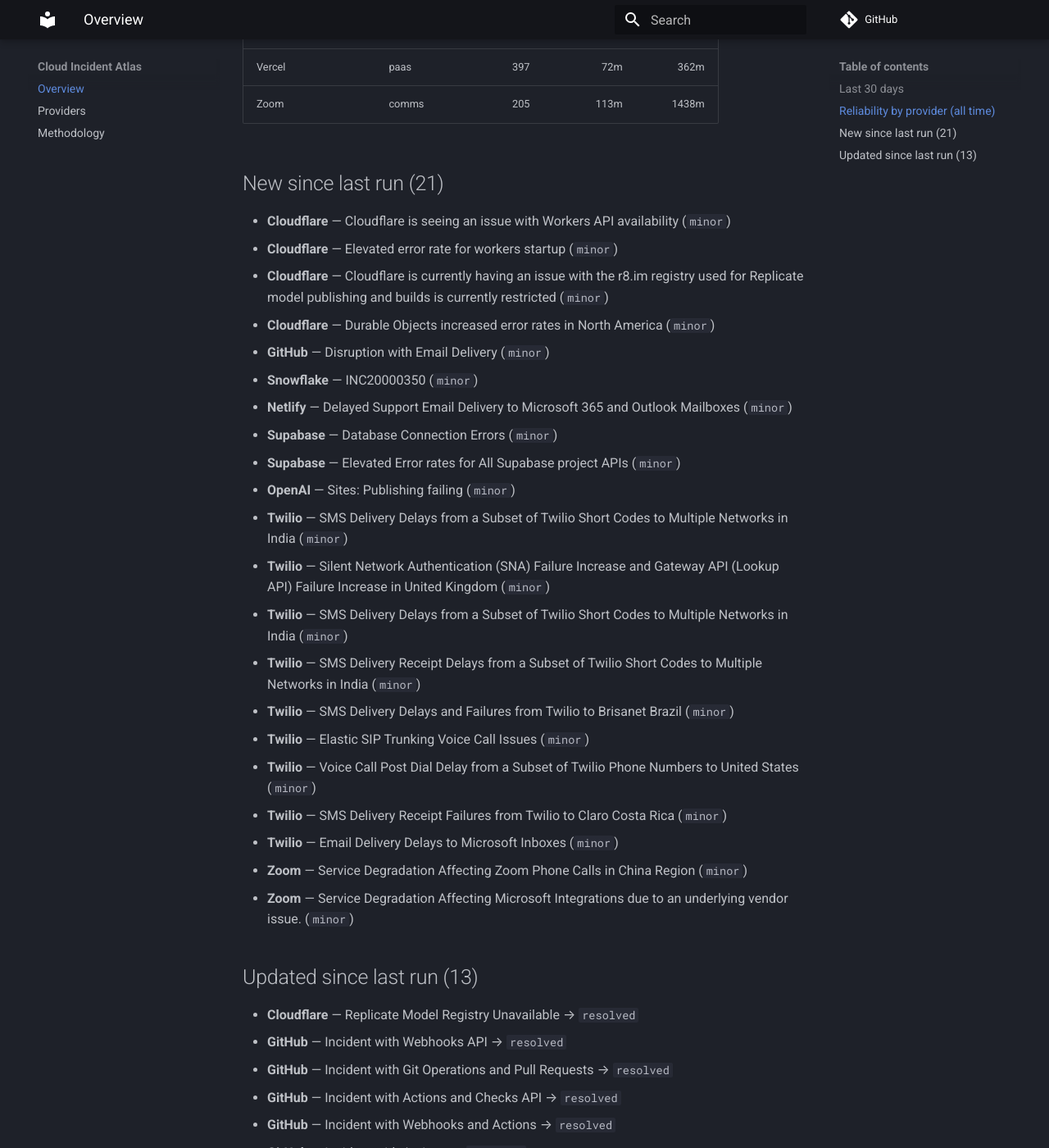
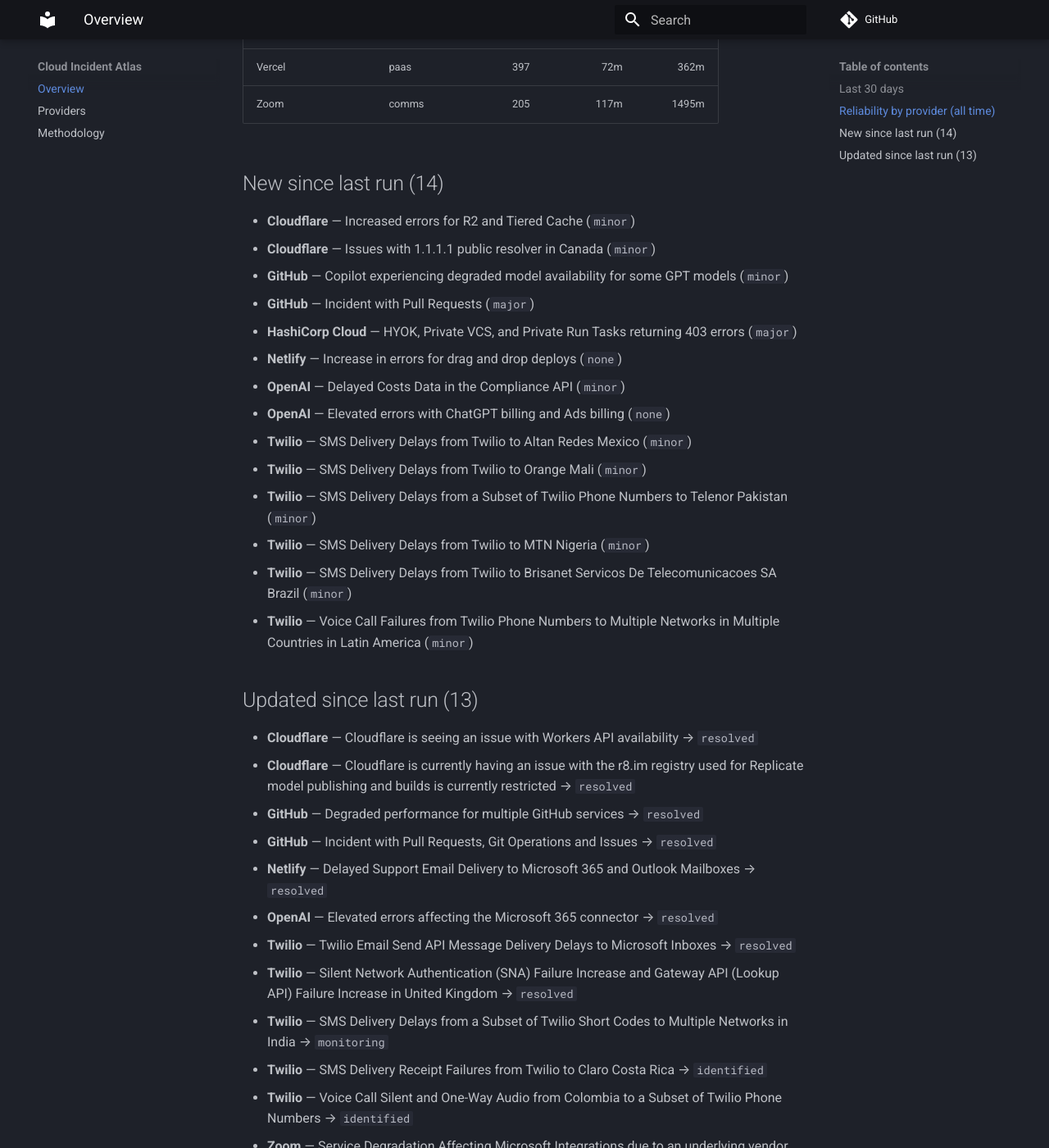
Before and after one commit to ayushgupta07xx/cloud-incident-atlas, an MkDocs documentation site: the page built from docs/index.md, in a window 1280 px wide and 1400 px high, scrolled down 1479 px. Shown: the whole window at 82% size. Built offline with MkDocs 1.6.1 and Material for MkDocs 9.7.7, drawn with Linux system fonts in a browser that asks for light colours; comment, search, counter and statistics services are not loaded; some of the changed text lies outside the part shown.

Commit message:
docs: refresh digest and charts
Regenerated from the corpus by the ingest pipeline.

Run: https://github.com/ayushgupta07xx/cloud-incident-atlas/actions/runs/43628372315

Co-authored-by: github-actions[bot] <41898282+github-actions[bot]@users.noreply.github.com>

```diff
--- a/docs/index.md
+++ b/docs/index.md
@@ -1,11 +1,11 @@
 # Cloud Incident Atlas
 
-Cross-vendor incident data for 25 providers. Corpus: **24,019 incidents**. Updated 2026-11-13.
+Cross-vendor incident data for 25 providers. Corpus: **24,033 incidents**. Updated 2026-11-14.
 
 ## Last 30 days
 
-- Incidents recorded: **506**
-- Major or worse: **66**
+- Incidents recorded: **494**
+- Major or worse: **65**
 
 ## Reliability by provider (all time)
 
@@ -15,67 +15,60 @@
 | Amazon Web Services | cloud | 91 | — | — |
 | Microsoft Azure | cloud | 1 | — | — |
 | CircleCI | devtools | 324 | 69m | 481m |
-| Cloudflare | cdn | 6867 | 239m | 507m |
+| Cloudflare | cdn | 6869 | 239m | 509m |
 | Confluent Cloud | data | 268 | 194m | 1592m |
 | Datadog | observability | 128 | 72m | 224m |
 | DigitalOcean | cloud | 511 | 144m | 571m |
 | Discord | comms | 227 | 56m | 296m |
 | Elastic Cloud | observability | 265 | 192m | 1462m |
 | Google Cloud Platform | cloud | 8 | 504m | — |
-| GitHub | devtools | 671 | 67m | 286m |
+| GitHub | devtools | 673 | 67m | 284m |
 | Grafana Cloud | observability | 805 | 93m | 1136m |
-| HashiCorp Cloud | devtools | 43 | 160m | 1515m |
+| HashiCorp Cloud | devtools | 44 | 150m | 1509m |
 | MongoDB Atlas | data | 279 | 120m | 1403m |
-| Netlify | paas | 234 | 41m | 233m |
+| Netlify | paas | 235 | 41m | 236m |
 | New Relic | observability | 112 | 63m | 306m |
 | npm | devtools | 69 | 107m | 340m |
-| OpenAI | ai | 141 | 110m | 609m |
+| OpenAI | ai | 143 | 110m | 678m |
 | Sentry | observability | 354 | 84m | 354m |
 | Snowflake | data | 215 | 120m | 599m |
 | Supabase | paas | 464 | 147m | 1251m |
-| Twilio | comms | 11301 | 272m | 1128m |
+| Twilio | comms | 11307 | 272m | 1129m |
 | Vercel | paas | 397 | 72m | 362m |
-| Zoom | comms | 205 | 113m | 1438m |
+| Zoom | comms | 205 | 117m | 1495m |
 
-## New since last run (21)
+## New since last run (14)
 
-- **Cloudflare** — Cloudflare is seeing an issue with Workers API availability (`minor`)
-- **Cloudflare** — Elevated error rate for workers startup (`minor`)
-- **Cloudflare** — Cloudflare is currently having an issue with the r8.im registry used for Replicate model publishing and builds is currently restricted (`minor`)
-- **Cloudflare** — Durable Objects increased error rates in North America (`minor`)
-- **GitHub** — Disruption with Email Delivery (`minor`)
-- **Snowflake** — INC20000350 (`minor`)
-- **Netlify** — Delayed Support Email Delivery to Microsoft 365 and Outlook Mailboxes (`minor`)
-- **Supabase** — Database Connection Errors (`minor`)
-- **Supabase** — Elevated Error rates for All Supabase project APIs (`minor`)
-- **OpenAI** — Sites: Publishing failing (`minor`)
-- **Twilio** — SMS Delivery Delays from a Subset of Twilio Short Codes to Multiple Networks in India (`minor`)
-- **Twilio** — Silent Network Authentication (SNA) Failure Increase and Gateway API (Lookup API) Failure Increase in United Kingdom (`minor`)
-- **Twilio** — SMS Delivery Delays from a Subset of Twilio Short Codes to Multiple Networks in India (`minor`)
-- **Twilio** — SMS Delivery Receipt Delays from a Subset of Twilio Short Codes to Multiple Networks in India (`minor`)
-- **Twilio** — SMS Delivery Delays and Failures from Twilio to Brisanet Brazil (`minor`)
-- **Twilio** — Elastic SIP Trunking Voice Call Issues (`minor`)
-- **Twilio** — Voice Call Post Dial Delay from a Subset of Twilio Phone Numbers to United States (`minor`)
-- **Twilio** — SMS Delivery Receipt Failures from Twilio to Claro Costa Rica (`minor`)
-- **Twilio** — Email Delivery Delays to Microsoft Inboxes (`minor`)
-- **Zoom** — Service Degradation Affecting Zoom Phone Calls in China Region (`minor`)
-- **Zoom** — Service Degradation Affecting Microsoft Integrations due to an underlying vendor issue. (`minor`)
+- **Cloudflare** — Increased errors for R2 and Tiered Cache (`minor`)
+- **Cloudflare** — Issues with 1.1.1.1 public resolver in Canada (`minor`)
+- **GitHub** — Copilot experiencing degraded model availability for some GPT models (`minor`)
+- **GitHub** — Incident with Pull Requests (`major`)
+- **HashiCorp Cloud** — HYOK, Private VCS, and Private Run Tasks returning 403 errors (`major`)
+- **Netlify** — Increase in errors for drag and drop deploys (`none`)
+- **OpenAI** — Delayed Costs Data in the Compliance API (`minor`)
+- **OpenAI** — Elevated errors with ChatGPT billing and Ads billing (`none`)
+- **Twilio** — SMS Delivery Delays from Twilio to Altan Redes Mexico (`minor`)
+- **Twilio** — SMS Delivery Delays from Twilio to Orange Mali (`minor`)
+- **Twilio** — SMS Delivery Delays from a Subset of Twilio Phone Numbers to Telenor Pakistan (`minor`)
+- **Twilio** — SMS Delivery Delays from Twilio to MTN Nigeria (`minor`)
+- **Twilio** — SMS Delivery Delays from Twilio to Brisanet Servicos De Telecomunicacoes SA Brazil (`minor`)
+- **Twilio** — Voice Call Failures from Twilio Phone Numbers to Multiple Networks in Multiple Countries in Latin America (`minor`)
 
 ## Updated since last run (13)
 
-- **Cloudflare** — Replicate Model Registry Unavailable → `resolved`
-- **GitHub** — Incident with Webhooks API → `resolved`
-- **GitHub** — Incident with Git Operations and Pull Requests → `resolved`
-- **GitHub** — Incident with Actions and Checks API → `resolved`
-- **GitHub** — Incident with Webhooks and Actions → `resolved`
-- **GitHub** — Incident with Actions → `resolved`
-- **Snowflake** — INC20000150 → `resolved`
-- **Snowflake** — INC20000321 → `postmortem`
-- **Twilio** — SMS Delivery Failures from Twilio to Orange Sierra Leone → `resolved`
-- **Twilio** — SMS Delivery Receipt Delays from Twilio to Claro Colombia → `resolved`
-- **Twilio** — SMS Delivery Delays from a Subset of Twilio Long Codes to Multiple Networks in France → `resolved`
+- **Cloudflare** — Cloudflare is seeing an issue with Workers API availability → `resolved`
+- **Cloudflare** — Cloudflare is currently having an issue with the r8.im registry used for Replicate model publishing and builds is currently restricted → `resolved`
+- **GitHub** — Degraded performance for multiple GitHub services → `resolved`
+- **GitHub** — Incident with Pull Requests, Git Operations and Issues → `resolved`
+- **Netlify** — Delayed Support Email Delivery to Microsoft 365 and Outlook Mailboxes → `resolved`
+- **OpenAI** — Elevated errors affecting the Microsoft 365 connector → `resolved`
+- **Twilio** — Twilio Email Send API Message Delivery Delays to Microsoft Inboxes → `resolved`
+- **Twilio** — Silent Network Authentication (SNA) Failure Increase and Gateway API (Lookup API) Failure Increase in United Kingdom → `resolved`
+- **Twilio** — SMS Delivery Delays from a Subset of Twilio Short Codes to Multiple Networks in India → `monitoring`
+- **Twilio** — SMS Delivery Receipt Failures from Twilio to Claro Costa Rica → `identified`
 - **Twilio** — Voice Call Silent and One-Way Audio from Colombia to a Subset of Twilio Phone Numbers → `identified`
-- **Twilio** — SMS Delivery Receipt Delays from a Subset of Twilio Long Codes to Multiple Networks in Chile → `identified`
+- **Zoom** — Service Degradation Affecting Microsoft Integrations due to an underlying vendor issue. → `resolved`
+- **Zoom** — Service Degradation Affecting Zoom Phone Calls in China Region → `resolved`
 
 ---
 
```
Also changed, not shown: README.md (+9 -9 lines), docs/providers.md (+12 -12 lines), docs/img/mttr.svg, docs/img/timeline.svg.
